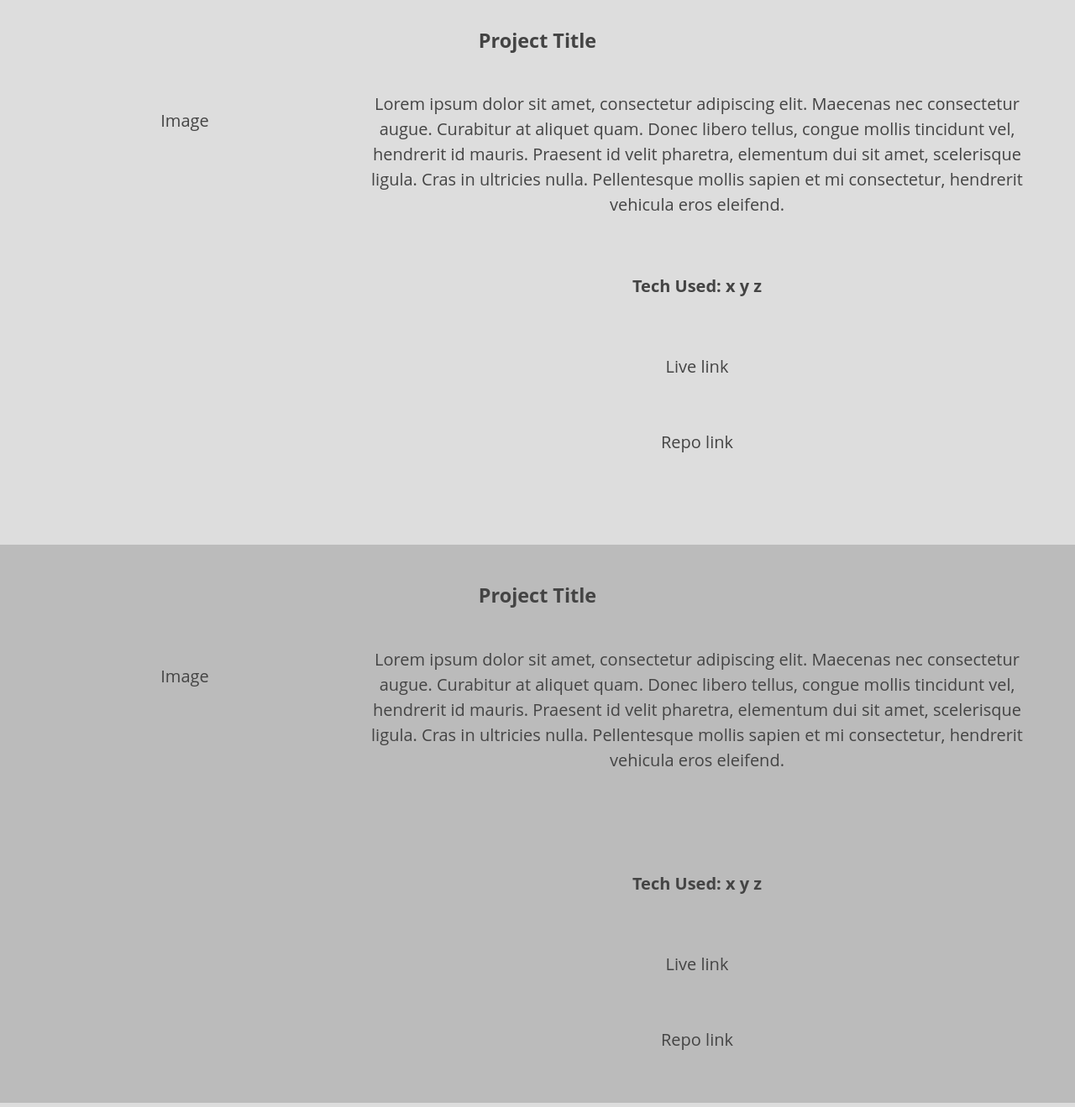
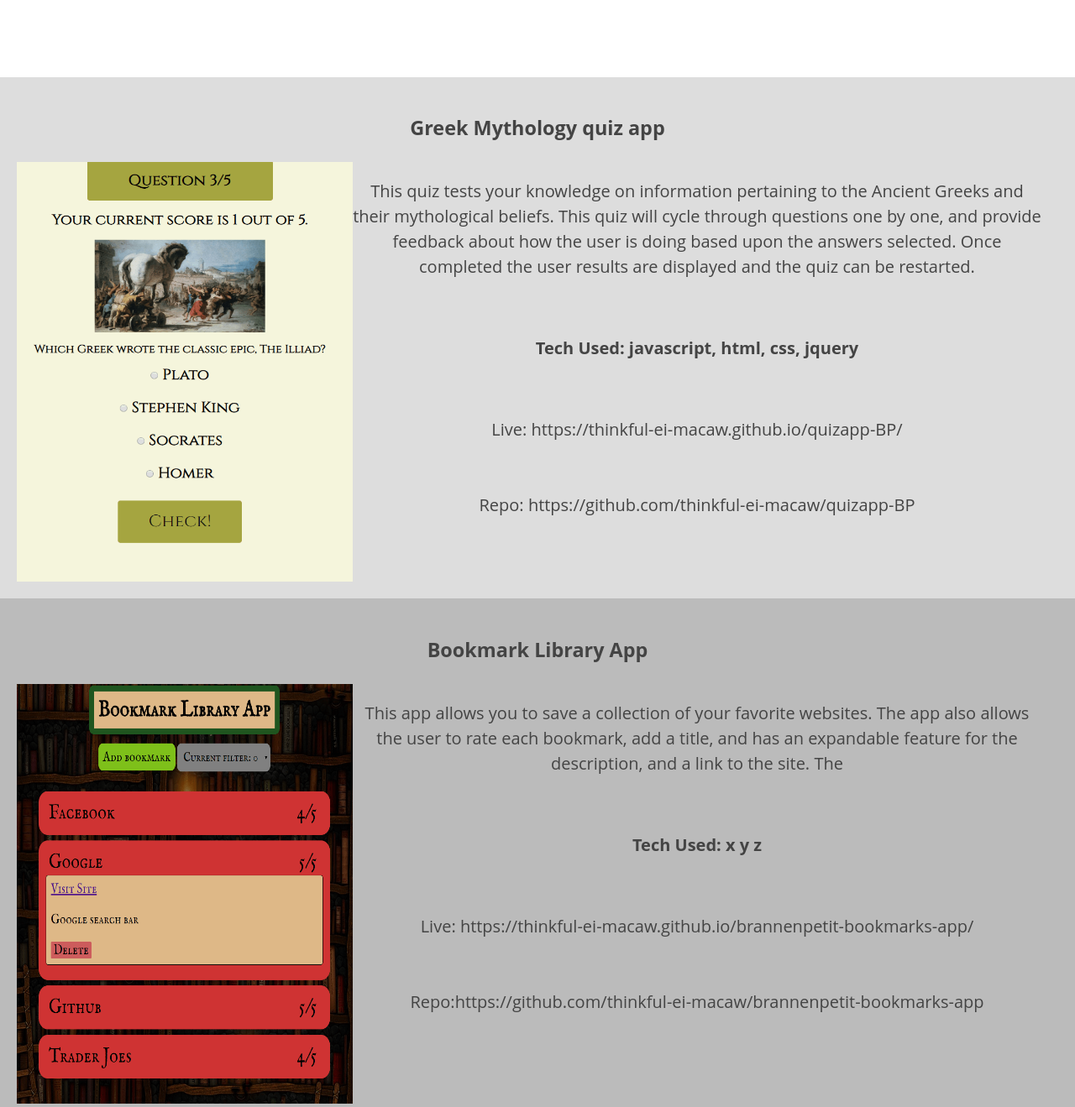
Before and after one commit to thinkful-ei-macaw/portfolio-brannen, a plain HTML site: page index.html in a window 1280 px wide. Shown: the part 1020-2339 px from the top of the page at 84% size. Drawn offline with nearby package versions, Linux system fonts and the light colour scheme.

Commit message:
added my content to the wireframe

```diff
--- a/index.html
+++ b/index.html
@@ -10,28 +10,28 @@
     <nav role="navigation">Nav</nav>
     <main role="main">
         <header role="banner">
-            <p id="head-image">Image</p>
-            <h1>Hero</h1>
-            <p class='bio'>Lorem ipsum dolor sit amet, consectetur adipiscing elit. Maecenas nec consectetur augue. Curabitur at aliquet quam. Donec libero tellus, congue mollis tincidunt vel, hendrerit id mauris. Praesent id velit pharetra, elementum dui sit amet, scelerisque ligula. Cras in ultricies nulla. Pellentesque mollis sapien et mi consectetur, hendrerit vehicula eros eleifend. Mauris vehicula facilisis justo non eleifend. Fusce nibh elit, scelerisque sit amet tincidunt vel, lobortis id purus.</p>
+            <img id="head-image" src="/images/portfolio picture1.jpg" alt="Edited portrait of Brannen">
+            <h1>Hi, I’m Brannen. I’m a full-stack developer and an avid problem solver.</h1>
+            <p class='bio'>I’m a full-stack web developer and recent Engineering Immersion graduate from Thinkful.  Coding and solving real-world problems energize me.  I thrive on learning, utilizing new skills, and overcoming challenges.  I dive into new projects with passion and inspiring ideas. In my spare time, I’m an avid gamer who enjoys staying physically fit by grilling meats and finding the right training routines to use at the gym. I’m a fan of the backcountry and will jump at any opportunity to go backpacking, roadtripping, or simply hiking. I hope to find a team that I jive with.</p>
         </header>
 
         <section>
-            <h3>Project Title</h3>
-            <p id="app-image">Image</p>
-            <p class="app-description">Lorem ipsum dolor sit amet, consectetur adipiscing elit. Maecenas nec consectetur augue. Curabitur at aliquet quam. Donec libero tellus, congue mollis tincidunt vel, hendrerit id mauris. Praesent id velit pharetra, elementum dui sit amet, scelerisque ligula. Cras in ultricies nulla. Pellentesque mollis sapien et mi consectetur, hendrerit vehicula eros eleifend.</p>
-            <h4>Tech Used: x y z</h4>
-            <p class='live'>Live link</p>
-            <p class='repo'>Repo link</p>
+            <h3>Greek Mythology quiz app</h3>
+            <img src="/images/quiz-app-capture.PNG" alt="picture showing the Greek mythology quiz app in action" id="app-image">
+            <p class="app-description">This quiz tests your knowledge on information pertaining to the Ancient Greeks and their mythological beliefs. This quiz will cycle through questions one by one, and provide feedback about how the user is doing based upon the answers selected. Once completed the user results are displayed and the quiz can be restarted.</p>
+            <h4>Tech Used: javascript, html, css, jquery</h4>
+            <p class='live'>Live: https://thinkful-ei-macaw.github.io/quizapp-BP/</p>
+            <p class='repo'>Repo: https://github.com/thinkful-ei-macaw/quizapp-BP</p>
 
         </section>
 
         <section>
-            <h3>Project Title</h3>
-            <p id="app-image">Image</p>
-            <p class="app-description">Lorem ipsum dolor sit amet, consectetur adipiscing elit. Maecenas nec consectetur augue. Curabitur at aliquet quam. Donec libero tellus, congue mollis tincidunt vel, hendrerit id mauris. Praesent id velit pharetra, elementum dui sit amet, scelerisque ligula. Cras in ultricies nulla. Pellentesque mollis sapien et mi consectetur, hendrerit vehicula eros eleifend.</p><br>
+            <h3>Bookmark Library App</h3>
+            <img src="/images/Bookmarks-app.PNG" alt="picture showing the app storing bookmarks and showing one description" id="app-image">
+            <p class="app-description">This app allows you to save a collection of your favorite websites. The app also allows the user to rate each bookmark, add a title, and has an expandable feature for the description, and a link to the site. The</p>
             <h4>Tech Used: x y z</h4>
-            <p class='live'>Live link</p>
-            <p class='repo'>Repo link</p>
+            <p class='live'>Live: https://thinkful-ei-macaw.github.io/brannenpetit-bookmarks-app/</p>
+            <p class='repo'>Repo:https://github.com/thinkful-ei-macaw/brannenpetit-bookmarks-app</p>
         </section>
 
         <section>
```
Also changed, not shown: images/Bookmarks-app.PNG (added), images/portfolio picture1.jpg (added), images/quiz-app-capture.PNG (added).
